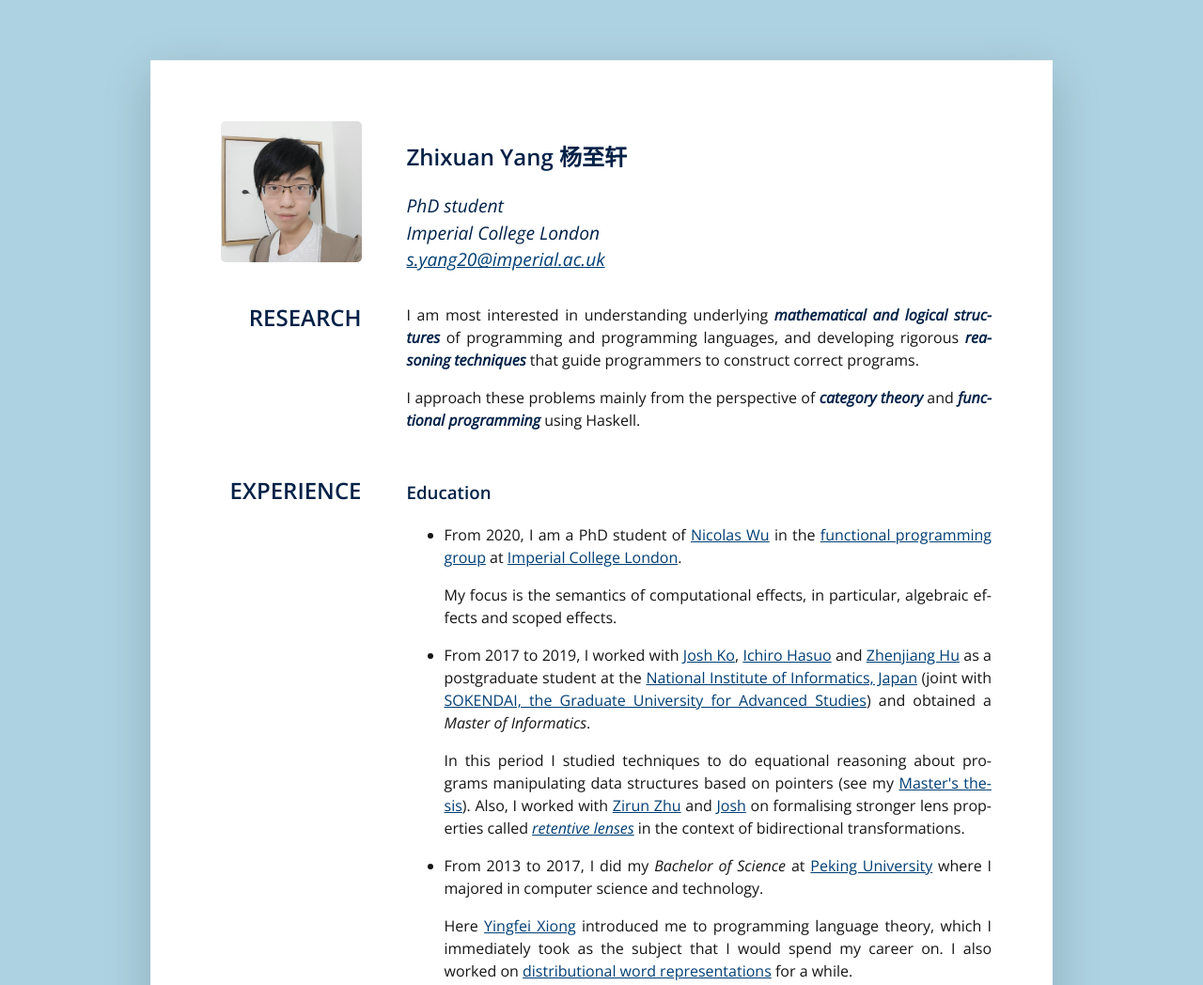
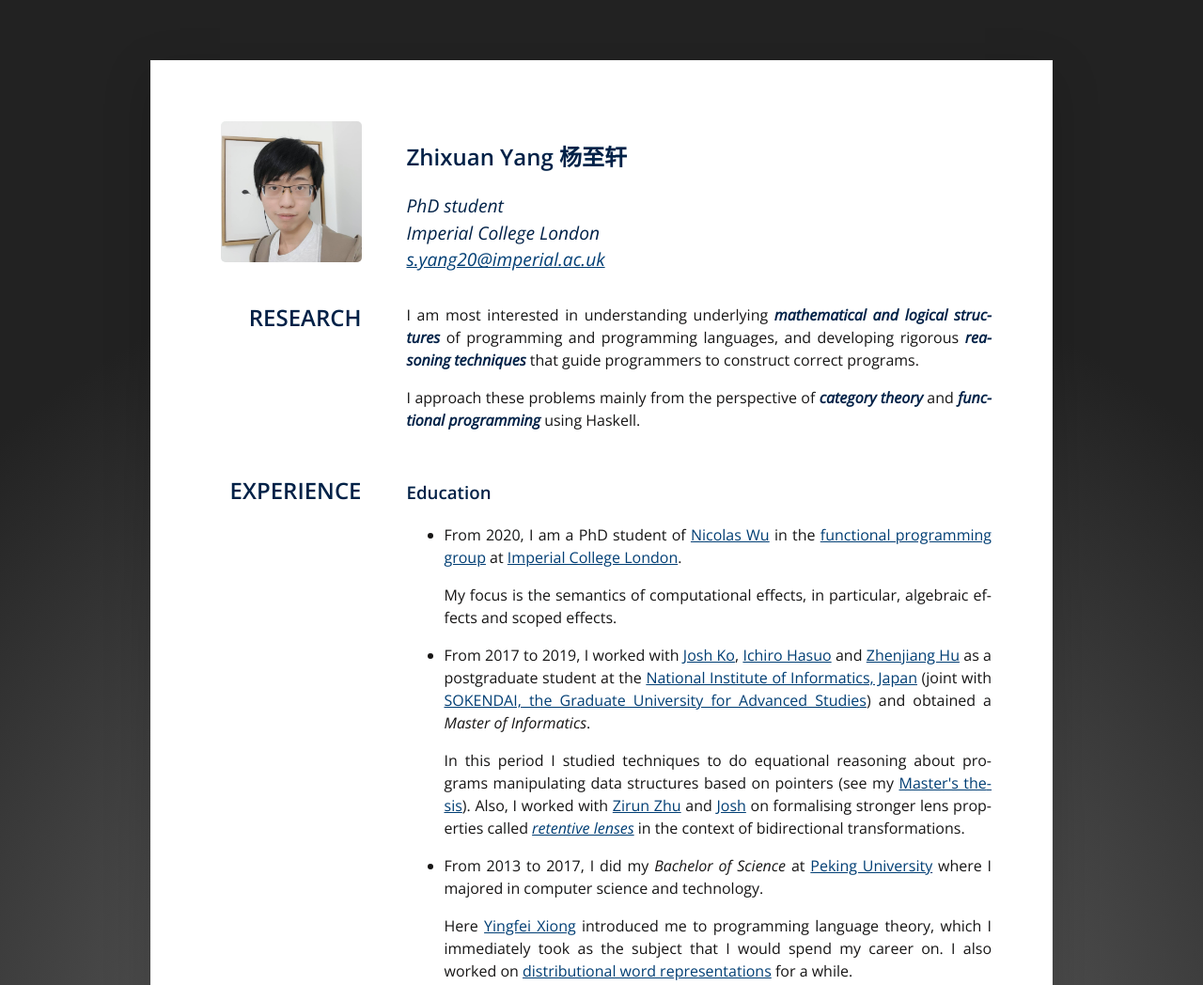
Before and after one commit to yangzhixuan/yangzhixuan.github.io, a plain HTML site: page index.html in a window 1280 px wide. Shown: the top 1048 px of the page at 94% size. Drawn offline with nearby package versions, Linux system fonts and the light colour scheme.

Commit message:
black background color

```diff
--- a/styles.css
+++ b/styles.css
@@ -193,7 +193,8 @@ div.contact {
     box-shadow: 0 1rem 3rem rgba(0,0,0,0.175) !important;
   }
   body {
-    background-color: #add2e1;
+    background: rgb(85,85,85);
+    background: radial-gradient(circle, rgba(85,85,85,1) 28%, rgba(34,34,34,1) 72%);
   }
   aside {
     text-align: right;
```
